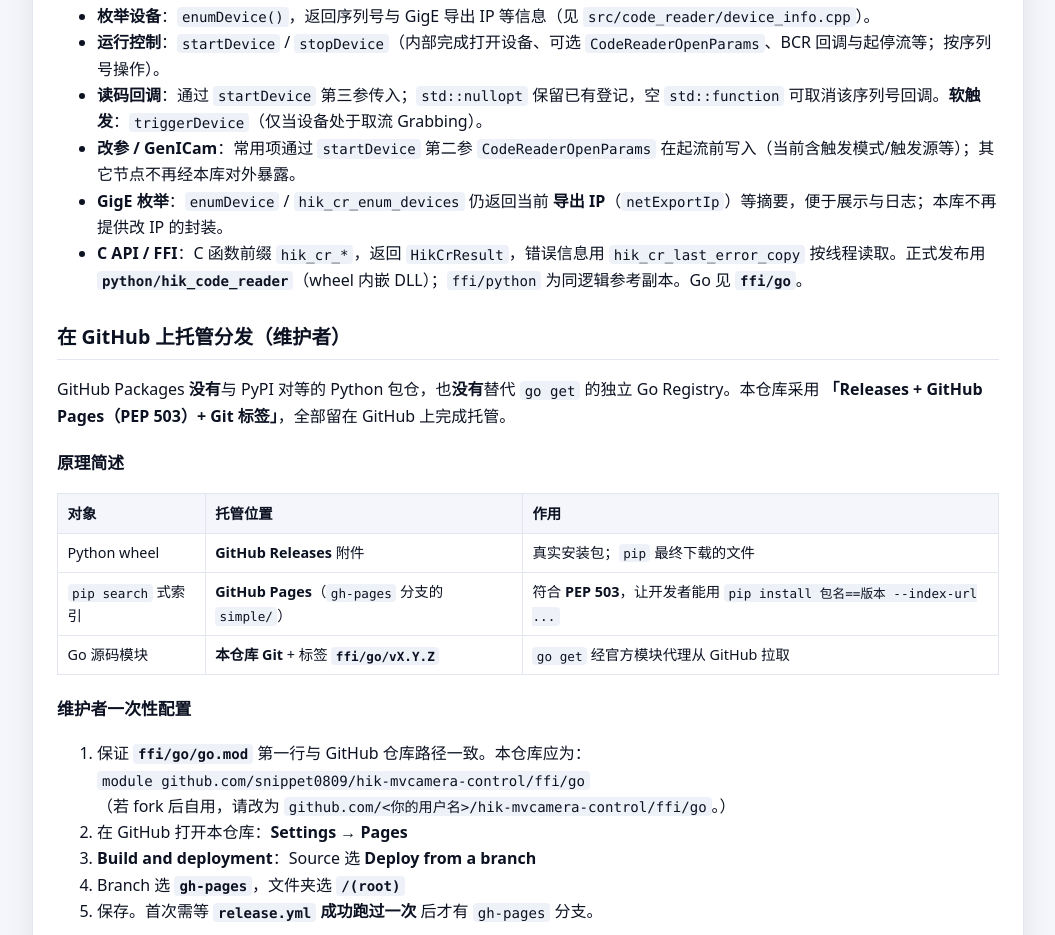
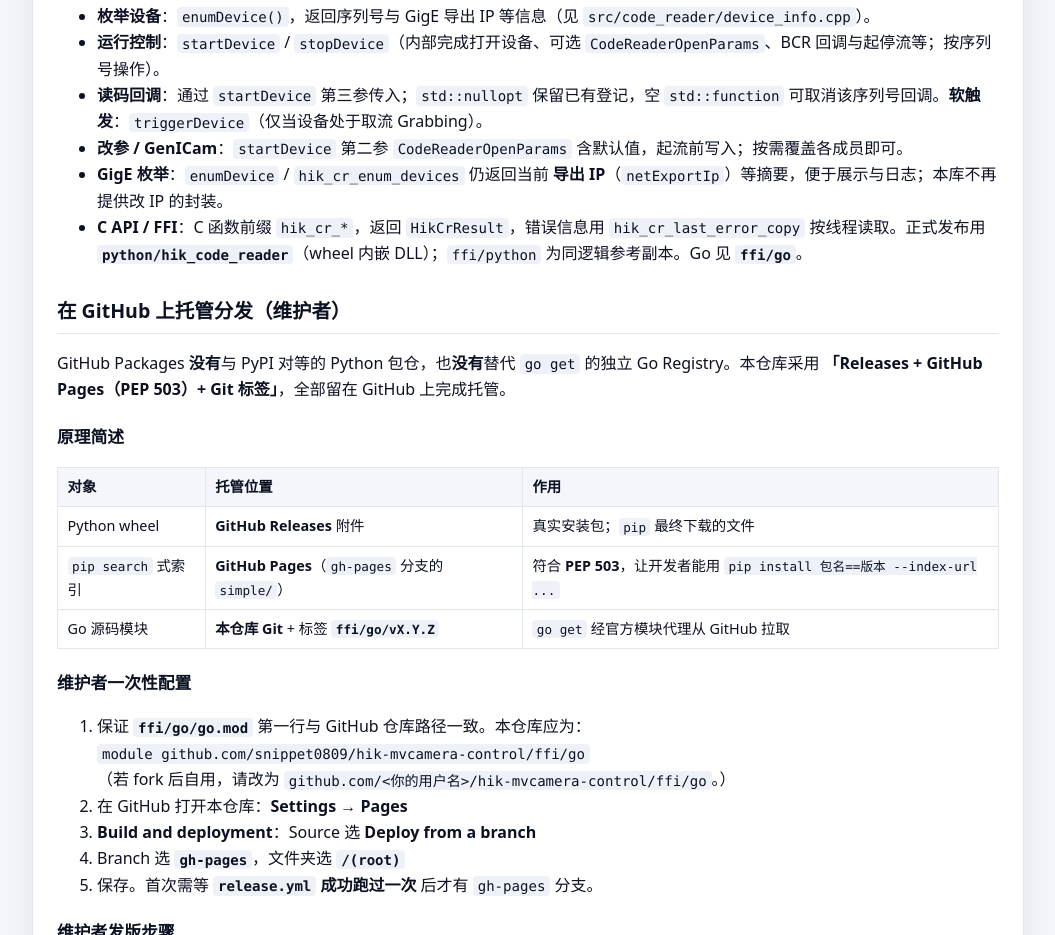
Before and after one commit to snippet0809/hik-mvcamera-control, a plain HTML site: page index.html in a window 1280 px wide. Shown: the part 2318-3253 px from the top of the page, without its empty margins (112-1167 px from the left). Drawn offline with Linux system fonts and the light colour scheme.

Commit message:
deploy: ed31120a6f62b647b217c34269b73dd18196df8a

```diff
--- a/index.html
+++ b/index.html
@@ -310,7 +310,7 @@
 <li><strong>枚举设备</strong>：<code>enumDevice()</code>，返回序列号与 GigE 导出 IP 等信息（见 <code>src/code_reader/device_info.cpp</code>）。</li>
 <li><strong>运行控制</strong>：<code>startDevice</code> / <code>stopDevice</code>（内部完成打开设备、可选 <code>CodeReaderOpenParams</code>、BCR 回调与起停流等；按序列号操作）。</li>
 <li><strong>读码回调</strong>：通过 <code>startDevice</code> 第三参传入；<code>std::nullopt</code> 保留已有登记，空 <code>std::function</code> 可取消该序列号回调。<strong>软触发</strong>：<code>triggerDevice</code>（仅当设备处于取流 Grabbing）。</li>
-<li><strong>改参 / GenICam</strong>：常用项通过 <code>startDevice</code> 第二参 <code>CodeReaderOpenParams</code> 在起流前写入（当前含触发模式/触发源等）；其它节点不再经本库对外暴露。</li>
+<li><strong>改参 / GenICam</strong>：<code>startDevice</code> 第二参 <code>CodeReaderOpenParams</code> 含默认值，起流前写入；按需覆盖各成员即可。</li>
 <li><strong>GigE 枚举</strong>：<code>enumDevice</code> / <code>hik_cr_enum_devices</code> 仍返回当前 <strong>导出 IP</strong>（<code>netExportIp</code>）等摘要，便于展示与日志；本库不再提供改 IP 的封装。</li>
 <li><strong>C API / FFI</strong>：C 函数前缀 <code>hik_cr_*</code>，返回 <code>HikCrResult</code>，错误信息用 <code>hik_cr_last_error_copy</code> 按线程读取。正式发布用 <strong><code>python/hik_code_reader</code></strong>（wheel 内嵌 DLL）；<code>ffi/python</code> 为同逻辑参考副本。Go 见 <strong><code>ffi/go</code></strong>。</li>
 </ul>
```
